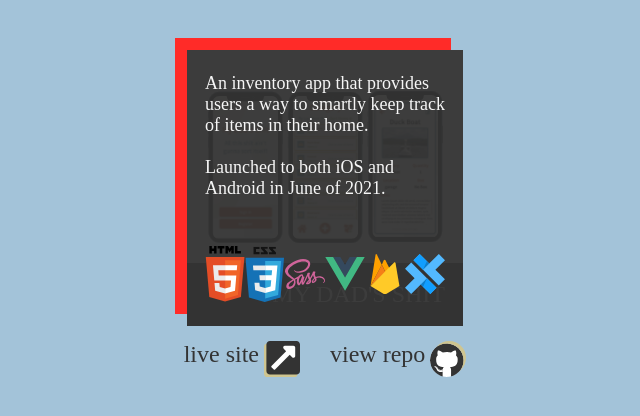
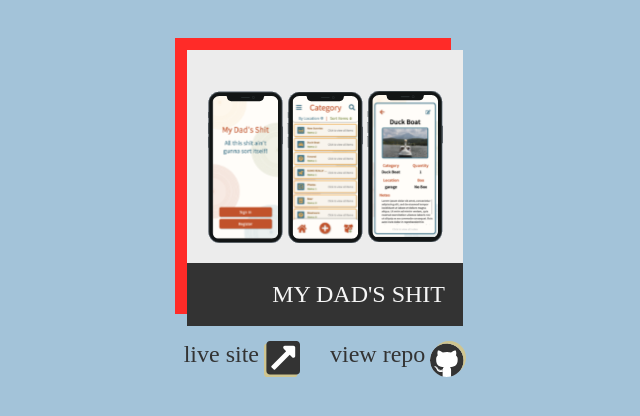
Before and after one commit to LovelyAndy/andykarwoski.com, a Vue app: page /dev in a window 1280 px wide. Shown: the top 416 px of the page, without its empty margins (315-955 px from the left). Built offline with nearby package versions, Linux system fonts and the light colour scheme; a web font is replaced by a local one.

Commit message:
project outline updated

```diff
--- a/src/components/base-components/ProjectOutline.vue
+++ b/src/components/base-components/ProjectOutline.vue
@@ -1,5 +1,5 @@
 <template>
-  <div class="project-wrapper" @mouseover="hover = true" @mouseleave="hover = false">
+  <div class="project-wrapper" @mouseover="show = true" @mouseleave="show = false">
     <div class="_content-main">
       <div
         v-if="titleSmall"
@@ -16,12 +16,16 @@
     </div>
     <!-- try a transition here -->
     <!-- separate transitions to both the bg and content. bg is fade in and content is move up or down or whatever -->
-    <div v-if="hover" class="_overlay-bg"></div>
-    <div v-if="hover" class="_overlay-content">
-      <div class="_project-details">
-        <slot name="details"></slot>
+    <transition>
+      <div v-if="show" class="_overlay-bg"></div>
+    </transition>
+    <transition>
+      <div v-if="show" class="_overlay-content">
+        <div class="_project-details">
+          <slot name="details"></slot>
+        </div>
       </div>
-    </div>
+    </transition>
     <div :class="[`_framing-${frameLocation}`, `_framing-${frameColor}`]"></div>
   </div>
 </template>
@@ -32,14 +36,17 @@ export default {
   props: {
     title: { type: String },
     // add all options to these props
+    /** options: 'bottom', 'top', 'left', 'right'   */
     titleLocation: { type: String, default: 'top' },
+    /** options: 'red', 'blue', 'gold'   */
     frameColor: { type: String, default: 'red' },
+    /** options: 'bottom-left', 'top-left', 'bottom-right', 'top-right'   */
     frameLocation: { type: String, default: 'top-left' },
     titleSmall: { type: Boolean, default: false },
   },
   data() {
     return {
-      hover: true,
+      show: false,
     }
   },
   computed: {},
@@ -92,7 +99,6 @@ export default {
     transform-origin: 0 0
     transform: rotate(-90deg) translateX(-100%)
     text-transform: rotate(-90deg)
-    // This needs to be fixed ^^^
   ._title-right
     top: 0
     right: -100%
@@ -102,10 +108,6 @@ export default {
     transform: rotate(90deg)
     text-transform: rotate(90deg)
 
-// ._content-main
-//   &:hover
-//     ._overlay
-//       opacity: 1
 ._project
   padding: 4em 2em
 ._overlay-bg,
@@ -162,4 +164,23 @@ export default {
   bottom: -1.25em
   left: 1.25em
   z-index: -1
+
+// //transitions
+// .fade-enter-active,
+// .fade-leave-active
+//   transition: opacity 1.5s
+
+// .fade-enter,
+// .fade-leave-to
+//   opacity: 0
+
+// .slide-up-leave-active,
+// .slide-up-enter-active
+//   transition: 1s
+
+// .slide-up-enter
+//   transform: translate(0, 10%)
+
+// .slide-up-leave-to
+//   transform: translate(0, -50%)
 </style>
```
